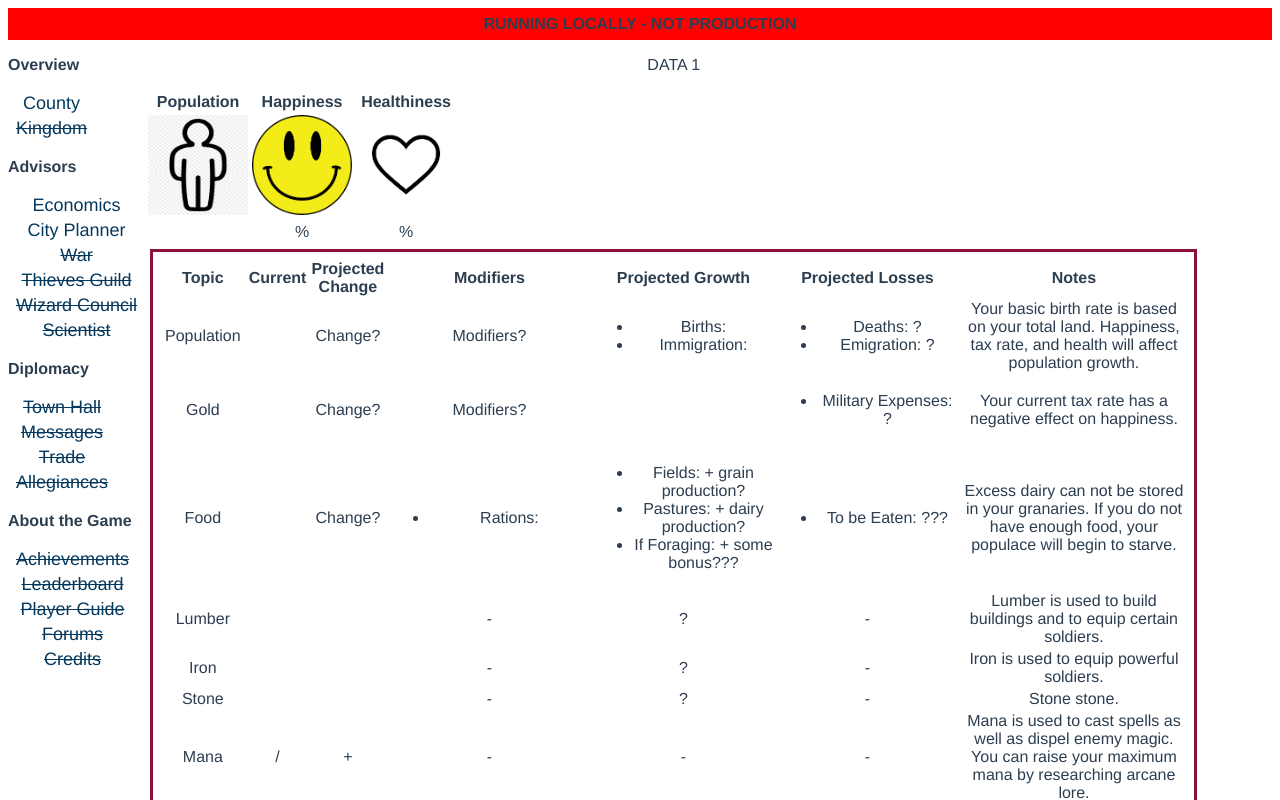
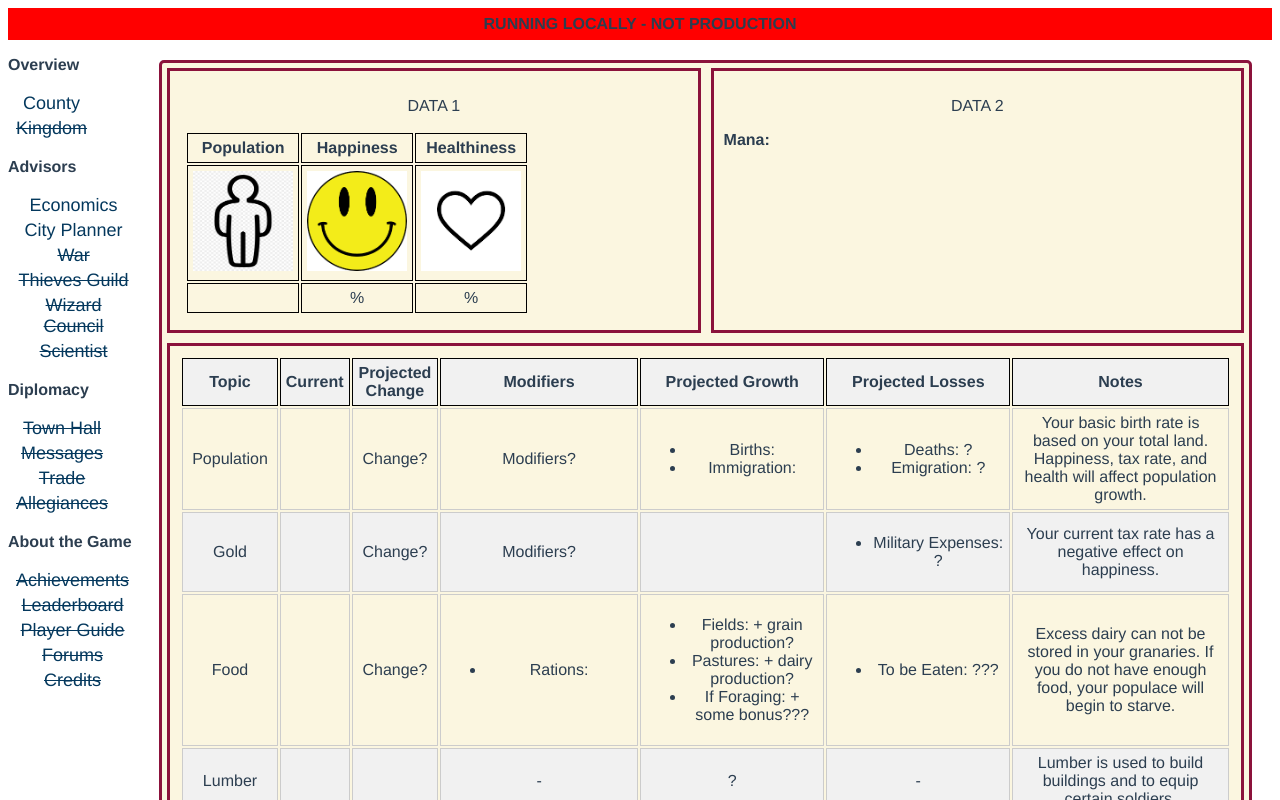
Before and after one commit to elthran/UDK, a Vue app in the folder client/: page /county/economy in a window 1280 px wide. Shown: the top 800 px of the page. Built offline with nearby package versions, Linux system fonts and the light colour scheme; no server answers.

Commit message:
Made pages look same as newly merged in stormy pages

```diff
--- a/client/src/components/CountyEconomy.vue
+++ b/client/src/components/CountyEconomy.vue
@@ -28,6 +28,10 @@
             </tr>
           </table>
         </div>
+            <div class="data-block" style="order: 1;">
+                <p>DATA 2</p>
+                <h3>Mana: {{ county.mana }}</h3>
+            </div>
       </div>
       <div
         style="margin: 5px; min-width: 600; order: 2; padding: 5px 5px 5px 5px;
@@ -218,4 +222,121 @@ export default {
 </script>
 
 <style scoped>
+
+body {
+  background-color: rgba(220, 186, 96, 1.0);
+}
+
+div.nav-bar {
+  flex-basis: 400;
+  flex-shrink: 0;
+
+  margin: 20px;
+  padding: 10px 10px 10px 10px;
+  border: 3px solid rgba(139, 18, 59, 1);
+  border-radius: 5px;
+
+  background-color: rgba(251, 246, 224, 1);
+}
+
+a {
+  font-size: large;
+}
+
+div.content {
+  max-width: 800;
+  margin: 20px;
+  border-style: solid;
+  border-width: 3px;
+  border-radius: 5px;
+  border-color: rgba(139, 18, 59, 1);
+  background-color: rgba(251, 246, 224, 1);
+}
+
+div.data-block {
+  flex-basis: 600px;
+  flex-grow: 1;
+  flex-shrink: 1;
+  margin: 5px;
+  padding: 10px;
+  border: 3px solid rgba(139, 18, 59, 1);
+}
+
+a:link, visited, hover, active {
+  text-decoration: none;
+  color: rgba(4, 56, 93, 1);
+}
+
+a:visited {
+  text-decoration: none;
+  color: rgba(4, 56, 93, 1);
+}
+
+a:hover {
+  text-decoration: none;
+  color: rgba(4, 56, 93, 1);
+}
+
+a:active {
+  text-decoration: none;
+  color: rgba(4, 56, 93, 1);
+}
+
+.page {
+  display: flex;
+  flex-direction: row;
+  align-items: flex-start;
+}
+
+.page table {
+  margin: 5px;
+}
+
+div.nav-bar table tr td {
+  padding-top: 3px;
+  padding-bottom: 3px;
+}
+
+.flex-container {
+  display: flex;
+  flex-direction: column
+}
+
+.flex-container-2 {
+  display: flex;
+  flex-direction: row;
+}
+
+h3 {
+  font-size: medium;
+  font-weight: bold;
+  text-align: left;
+}
+
+table.infrastructure tr td, th {
+  border: 1px solid black;
+  padding: 5px 5px 5px 5px;
+}
+
+table.odd {
+}
+
+table.odd tr td, th {
+  border: 1px solid #ccc;
+  padding: 5px;
+}
+
+table.odd tr:nth-child(2n+1) {
+  background: #f1f1f1;
+}
+
+table.people tr td, th {
+  border: 1px solid #000000;
+  padding: 5px 5px 5px 5px;
+}
+
+.value-cell {
+  text-align: center;
+}
+
 </style>
--- a/client/src/components/CountyInfrastructure.vue
+++ b/client/src/components/CountyInfrastructure.vue
@@ -4,6 +4,7 @@
       <div
         style="margin: 5px; min-width: 600; order: 1; padding: 5px 5px 5px 5px;
         border: 3px solid rgba(139, 18, 59, 1);">
+        <p style="font-size: 48px;">{{ county.race }}</p>
         <table class="infrastructure">
           <tr>
             <th>Name</th>
@@ -61,4 +62,121 @@ export default {
 </script>
 
 <style scoped>
+
+body {
+  background-color: rgba(220, 186, 96, 1.0);
+}
+
+div.nav-bar {
+  flex-basis: 400;
+  flex-shrink: 0;
+
+  margin: 20px;
+  padding: 10px 10px 10px 10px;
+  border: 3px solid rgba(139, 18, 59, 1);
+  border-radius: 5px;
+
+  background-color: rgba(251, 246, 224, 1);
+}
+
+a {
+  font-size: large;
+}
+
+div.content {
+  max-width: 800;
+  margin: 20px;
+  border-style: solid;
+  border-width: 3px;
+  border-radius: 5px;
+  border-color: rgba(139, 18, 59, 1);
+  background-color: rgba(251, 246, 224, 1);
+}
+
+div.data-block {
+  flex-basis: 600px;
+  flex-grow: 1;
+  flex-shrink: 1;
+  margin: 5px;
+  padding: 10px;
+  border: 3px solid rgba(139, 18, 59, 1);
+}
+
+a:link, visited, hover, active {
+  text-decoration: none;
+  color: rgba(4, 56, 93, 1);
+}
+
+a:visited {
+  text-decoration: none;
+  color: rgba(4, 56, 93, 1);
+}
+
+a:hover {
+  text-decoration: none;
+  color: rgba(4, 56, 93, 1);
+}
+
+a:active {
+  text-decoration: none;
+  color: rgba(4, 56, 93, 1);
+}
+
+.page {
+  display: flex;
+  flex-direction: row;
+  align-items: flex-start;
+}
+
+.page table {
+  margin: 5px;
+}
+
+div.nav-bar table tr td {
+  padding-top: 3px;
+  padding-bottom: 3px;
+}
+
+.flex-container {
+  display: flex;
+  flex-direction: column
+}
+
+.flex-container-2 {
+  display: flex;
+  flex-direction: row;
+}
+
+h3 {
+  font-size: medium;
+  font-weight: bold;
+  text-align: left;
+}
+
+table.infrastructure tr td, th {
+  border: 1px solid black;
+  padding: 5px 5px 5px 5px;
+}
+
+table.odd {
+}
+
+table.odd tr td, th {
+  border: 1px solid #ccc;
+  padding: 5px;
+}
+
+table.odd tr:nth-child(2n+1) {
+  background: #f1f1f1;
+}
+
+table.people tr td, th {
+  border: 1px solid #000000;
+  padding: 5px 5px 5px 5px;
+}
+
+.value-cell {
+  text-align: center;
+}
+
 </style>
```
Also changed, not shown: 1 other file (tests, documents, lock files or other folders).
